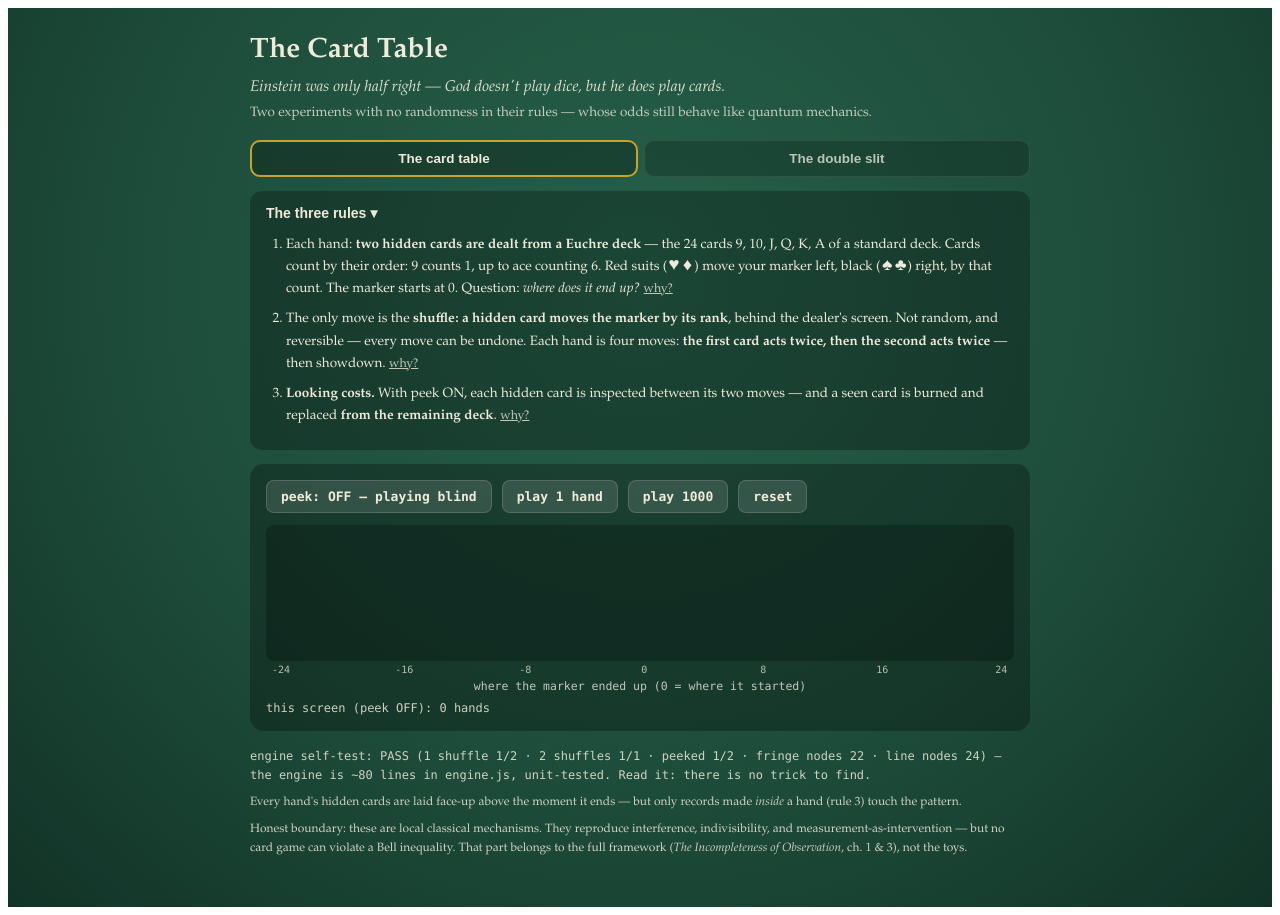
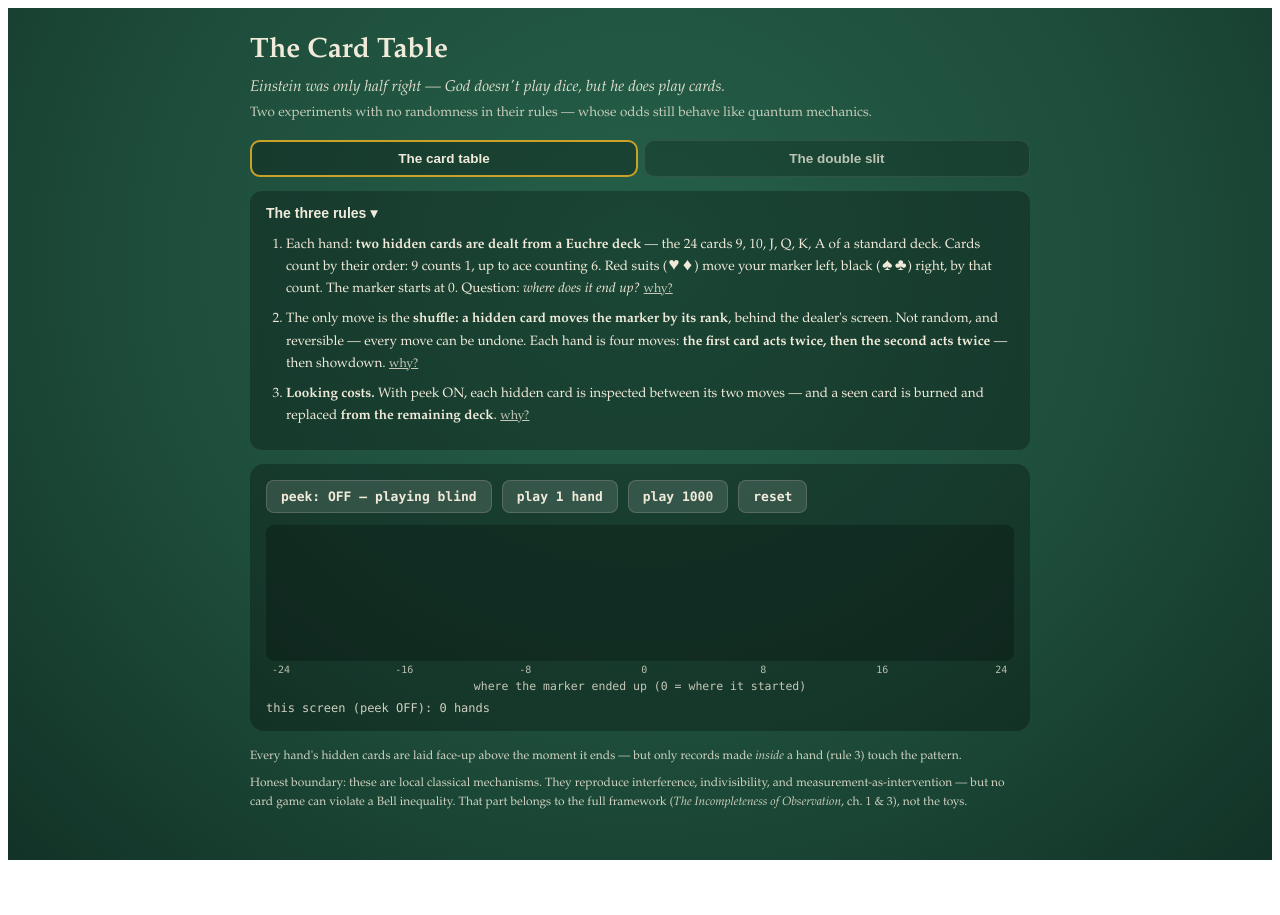
Before and after one commit to amaybaum/card-table, a React (Vite) app: page / in a window 1280 px wide. After the commit the page ends 868 px from the top, so only its background shows below. Built offline with nearby package versions, Linux system fonts and the light colour scheme.

Commit message:
Last Sync: 2026-07-29 09:45

```diff
--- a/src/App.jsx
+++ b/src/App.jsx
@@ -1,6 +1,6 @@
 import { useState, useRef } from "react";
-import { swap, enumerate, dealHand, dealLineHand, cardLabel, LINE_LO, LINE_N, LINE_TEST, NBINS, FRINGE, SLIT_L, SLIT_R,
-         fireBlind, fireL, fireR, SELF_TEST, ALL_PASS, TEST_LABEL, SLIT_TEST } from "./engine.js";
+import { dealLineHand, cardLabel, LINE_LO, LINE_N, NBINS, FRINGE, SLIT_L, SLIT_R,
+         fireBlind, fireL, fireR } from "./engine.js";
 
 const cname = (b) => (b === 0 ? "RED" : "BLACK");
 
@@ -253,9 +253,6 @@ export default function CardTable() {
 
         {/* audit + boundary */}
         <div style={{ marginTop: 16, fontSize: 12, opacity: 0.85, lineHeight: 1.6 }}>
-          <div style={{ fontFamily: "ui-monospace, Menlo, monospace" }}>
-            engine self-test: {ALL_PASS && SLIT_TEST.pass && LINE_TEST.pass ? "PASS" : "FAIL"} ({SELF_TEST.map((t) => `${TEST_LABEL[t.p]} ${t.got}`).join(" \u00B7 ")} · fringe nodes {SLIT_TEST.nodes} · line nodes {LINE_TEST.nodes}) — the engine is ~80 lines in engine.js, unit-tested. Read it: there is no trick to find.
-          </div>
           <div style={{ marginTop: 8 }}>
             Every hand's hidden cards are laid face-up above the moment it ends — but only
             records made <i>inside</i> a hand (rule 3) touch the pattern.
```
